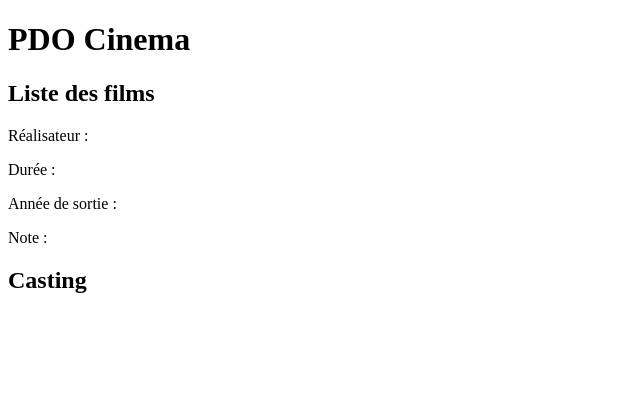
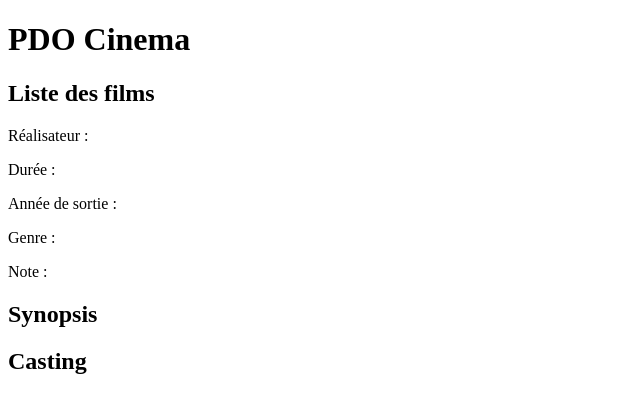
Before and after one commit to PierreWTH/PDO_Cinema, a PHP site: page /index.php?action=detailFilm in a window 1280 px wide. Shown: the part 44-457 px from the top of the page, without its empty margins (0-640 px from the left). Run offline with PHP 8.4, Linux system fonts and the light colour scheme; data comes from the database, SQL or seed files in the repository.

Commit message:
ajout du genre dans detail film

```diff
--- a/controller/CinemaController.php
+++ b/controller/CinemaController.php
@@ -29,9 +29,11 @@
         // Requete infos films
         $pdo = Connect::seConnecter();
         $requeteDetailFilm = $pdo->prepare("
-        SELECT titre, TIME_FORMAT(SEC_TO_TIME(duree*60), '%H:%i') as duree_film, annee_sortie, note, id_realisateur
-        FROM film
-        WHERE id_film = :id ");
+        SELECT titre, TIME_FORMAT(SEC_TO_TIME(duree*60), '%H:%i') as duree_film, annee_sortie, note, synopsis, id_realisateur, nom_genre
+        FROM film f
+        INNER JOIN appartenir a ON f.id_film = a.id_film
+        INNER JOIN genre g ON a.id_genre = g.id_genre
+        WHERE f.id_film = :id ");
         $requeteDetailFilm->execute(["id" => $id]);
 
         // Requete nom réalisateur
--- a/view/detailFilm.php
+++ b/view/detailFilm.php
@@ -10,7 +10,12 @@
 <p> Réalisateur :<a href = "index.php?action=detailRealisateur&id=<?=$filmDetail['id_realisateur']?>"> <?= $realDetail['identite'] ?></a><p>
 <p> Durée : <?= $filmDetail["duree_film"] ?> <p>
 <p> Année de sortie : <?= $filmDetail["annee_sortie"] ?> <p>
+<p> Genre : <?= $filmDetail["nom_genre"] ?> <p>
 <p> Note : </p>
+
+<h2>Synopsis</h2>
+
+<p> <?= $filmDetail["synopsis"]?> </p>
 
 <h2>Casting</h2>
 
```
